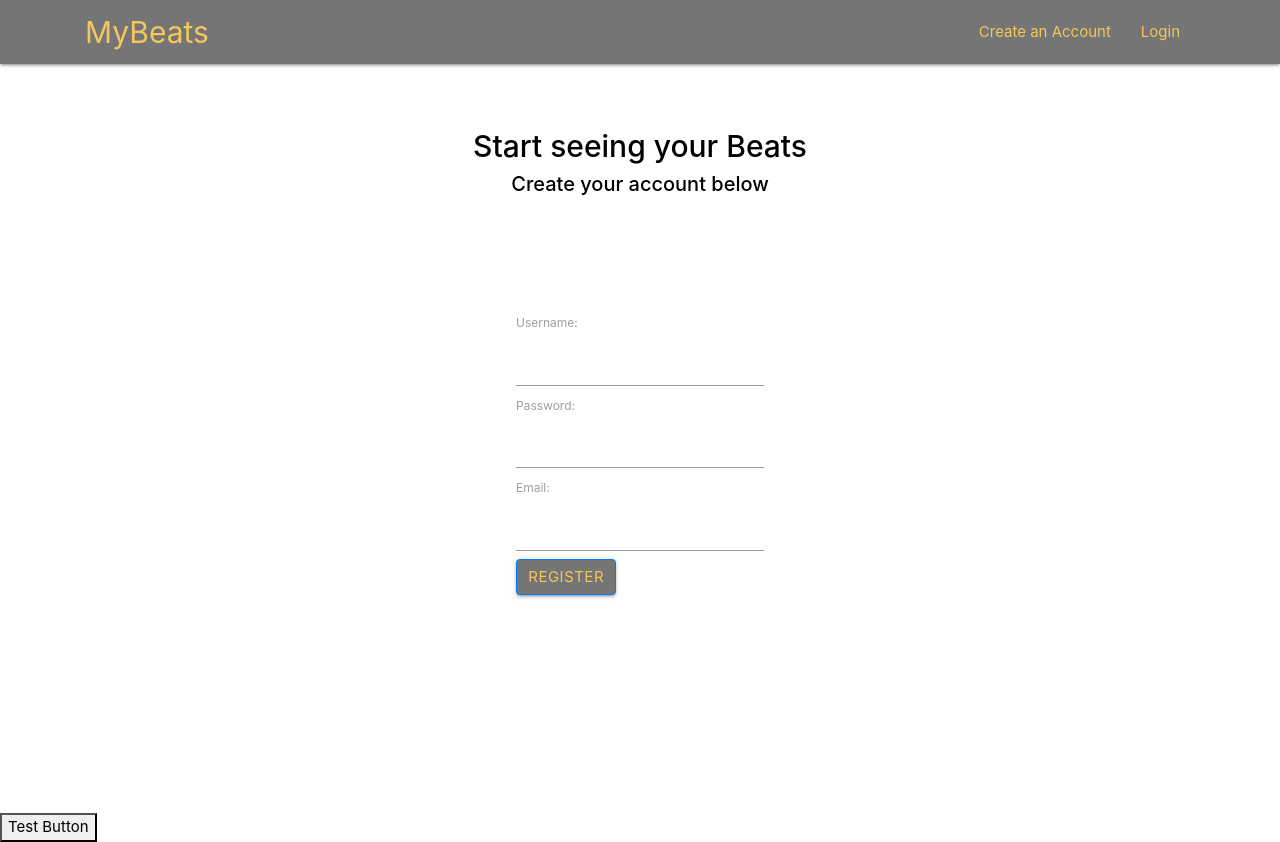
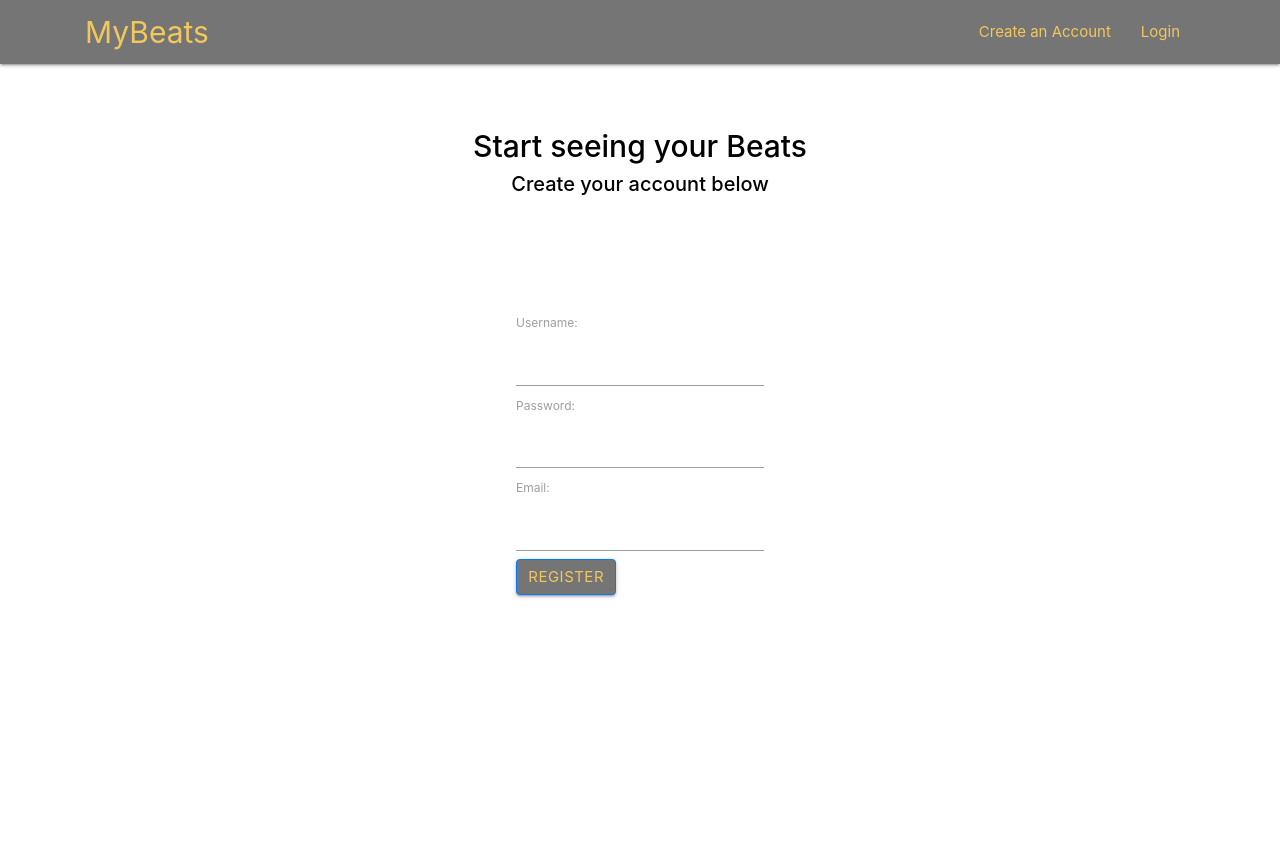
Before and after one commit to TheNightviz/MyBeats, a React (Create React App) app in the folder my-beats/: page /CreateAnAccount in a window 1280 px wide. After the commit the page ends 813 px from the top, so only its background shows below. Built offline with nearby package versions, Linux system fonts and the light colour scheme.

Commit message:
Registration button redirect fix
When the user enters their registration info and clicks the "Register" button, it redirects them to the "ConnectSpotify" page.

```diff
--- a/my-beats/src/components/Registration.js
+++ b/my-beats/src/components/Registration.js
@@ -1,8 +1,14 @@
 import { wait } from '@testing-library/react';
 import React from 'react'
 import {getLogin} from '../userAuth';
+import { useHistory } from 'react-router-dom';
+
+
 
 const Registration = () => {
+    const history = useHistory();
+
+
     return (
 
         <div>
@@ -18,22 +24,20 @@ const Registration = () => {
                     <label htmlFor="email">Email:</label><br />
                     <input type="text" id="email" name="email" />
                     <br />
-                    <input type="submit" value="Register" className="btn btn-primary btn-b grey darken-1" onClick={submitForm()} style={{color:'#f2C75C'}} ></input>
+                    <input type="submit" value="Register" className="btn btn-primary btn-b grey darken-1" onClick={()=> history.push("/ConnectSpotify")} style={{color:'#f2C75C'}} ></input>
                 </form>
             </div>
-            <button onClick={submitForm()}>Test Button</button>
+        {/* <button onClick={submitForm()}>Test Button</button> */}
         </div>
     )
 
-    function submitForm() {
-        //document.getElementById("create-account-form").submit();
-        console.log("THIS WORKS");
+    // function submitForm() {
+    //     // document.getElementById("create-account-form").submit();
+    //     console.log("THIS WORKS");
 
-       // this line will redirect to spotify login page, but it happense immediately, even using onClick handler
-        //window.location.href='/ConnectSpotify';
-
-
-    }
+    //    // this line will redirect to spotify login page, but it happense immediately, even using onClick handler
+    //window.location.href='/ConnectSpotify';
+    // }
 }
 
 
```
